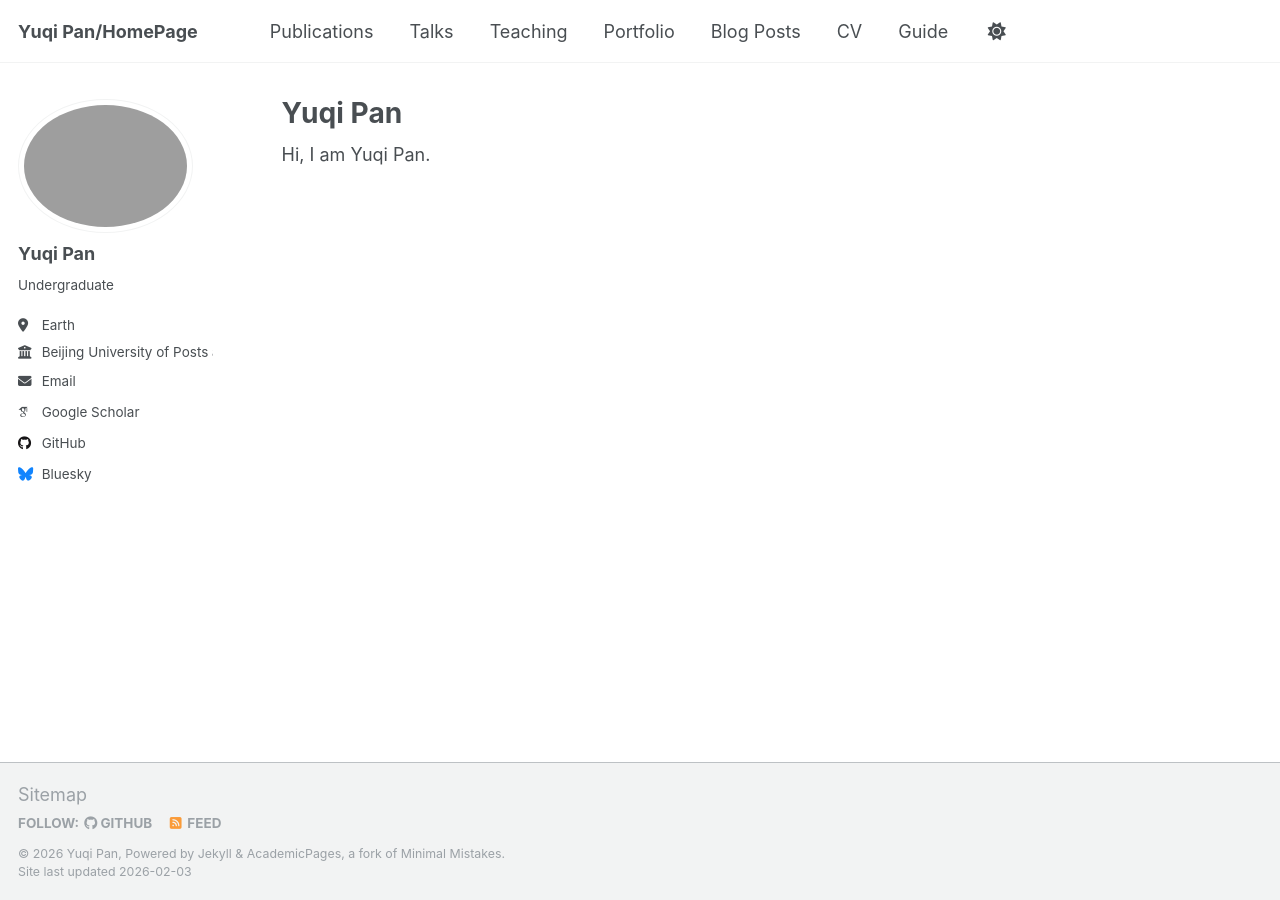
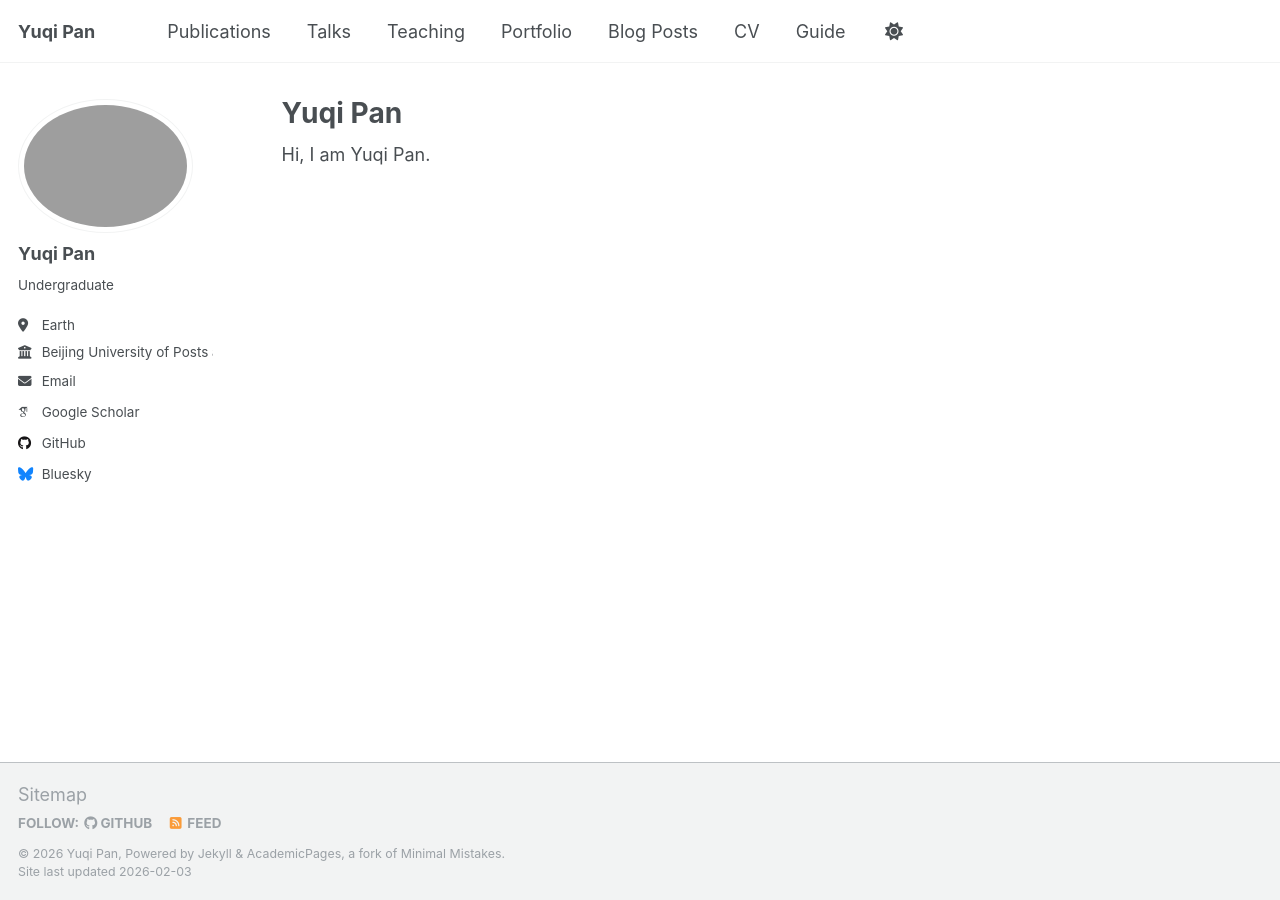
Before and after one commit to kdmessi10/kdmessi10.github.io, a Jekyll site: the page built from _pages/about.md, in a window 1280 px wide. Built offline with Jekyll 4.4.1, drawn with Linux system fonts in a browser that asks for light colours; some web fonts are replaced.

Commit message:
Update _config.yml

```diff
--- a/_config.yml
+++ b/_config.yml
@@ -9,7 +9,7 @@
 # Basic Site Settings
 locale                   : "en-US"
 site_theme               : "default"
-title                    : "Yuqi Pan/HomePage"
+title                    : "Yuqi Pan"
 title_separator          : "-"
 name                     : &name "Yuqi Pan"
 description              : &description "personal description"
```
